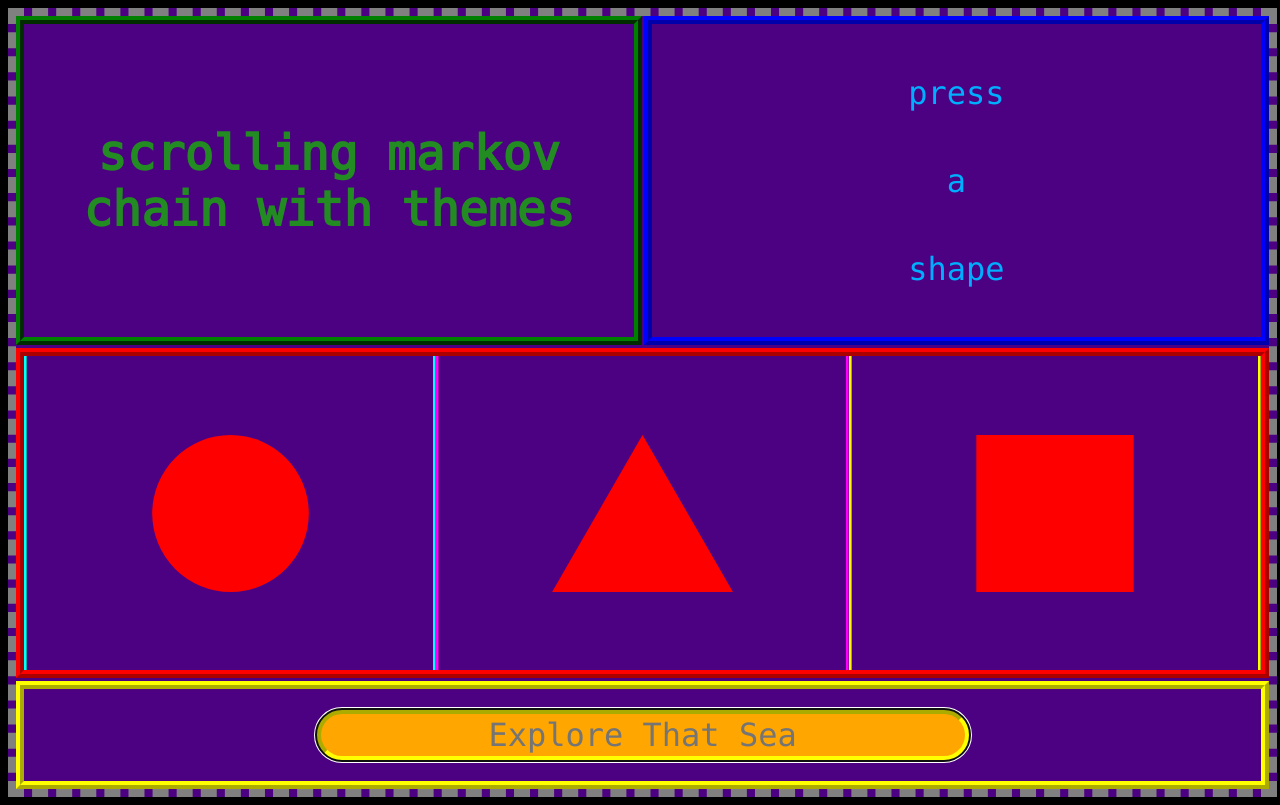
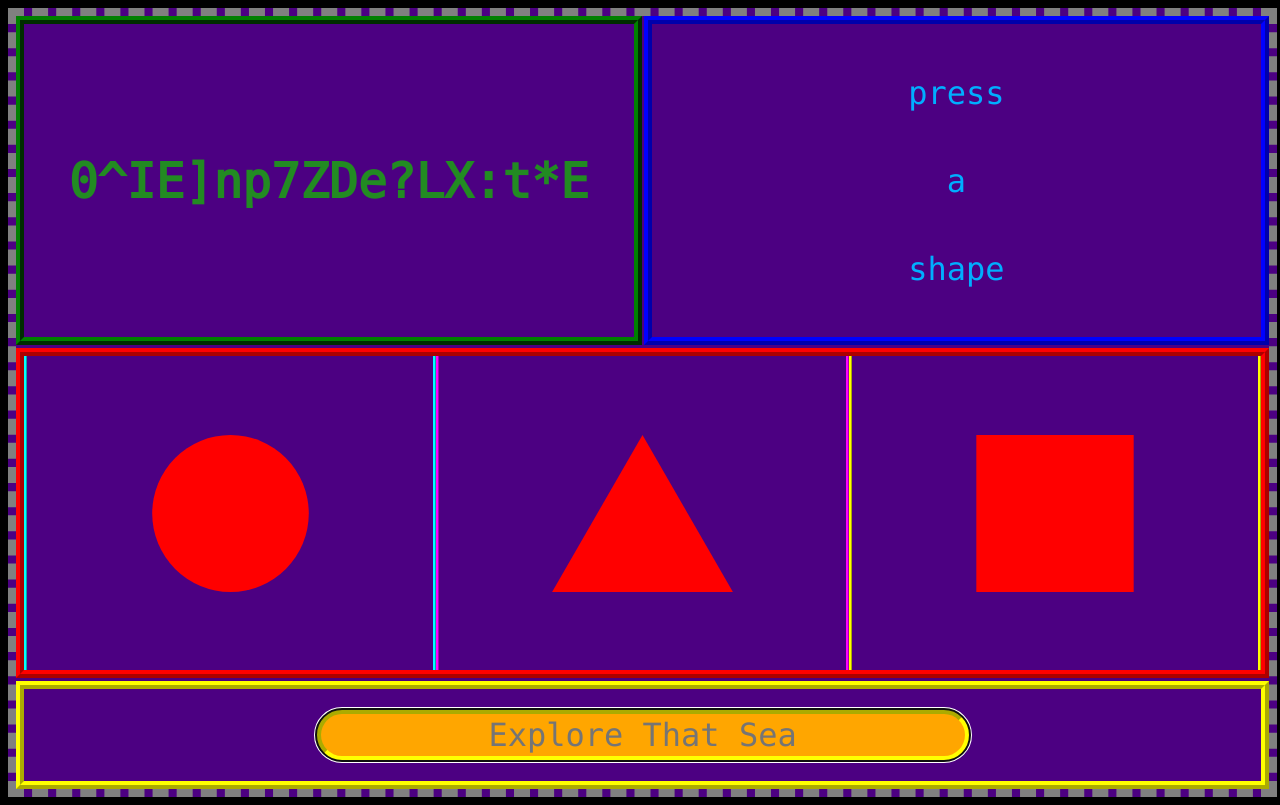
Before and after one commit to redlink2/redlink2.com, a Nuxt app: page / in a window 1280 px wide. Built offline with nearby package versions, Linux system fonts and the light colour scheme.

Commit message:
Added Markov.vue
Staged a file for playing with a random word generator.

Also added idea to Lefty.vue

```diff
--- a/components/lefty.vue
+++ b/components/lefty.vue
@@ -14,6 +14,7 @@ export default {
 				'better background color',
 				'button to change theme',
 				'scrolling markov chain with themes',
+				'word + russian translation on lefty',
 				'hueshift on the shapes with random levels?',
 			],
 		}
--- /dev/null
+++ b/components/markov.vue
@@ -0,0 +1,29 @@
+<template>
+    <div id="lefty"></div>
+</template>
+
+<script>
+export default {
+    mounted() {
+        const char = 'ABCDEFGHIJKLMNOPQRSTUVWXYZabcdefghijklmnopqrstuvwxyz1234567890?!@#$%^&*()-_=+{[]}<>,.:;~';
+        var result = '';
+        const charLen = char.length;
+        for (var i = 0; i < 20; i++) {
+            result += char.charAt(Math.floor(Math.random() * charLen));
+            document.querySelector('#lefty').innerHTML = `<h1>` + result + `</h1>`;
+        }
+    },
+}
+</script>
+
+<style scoped>
+#lefty {
+    height: 100%;
+    width: 100%;
+    display: flex;
+    flex-direction: column;
+    justify-content: center;
+    font-size: 3vh;
+    color: var(--subGreen);
+}
+</style>
--- a/pages/index.vue
+++ b/pages/index.vue
@@ -1,7 +1,7 @@
 <template>
 	<div class="bord0" id="grid-container">
 		<div class="bord0" id="leftarm">
-			<Lefty />
+			<Markov />
 		</div>
 		<div class="bord0" id="rightarm">
 			<Righty />
```
